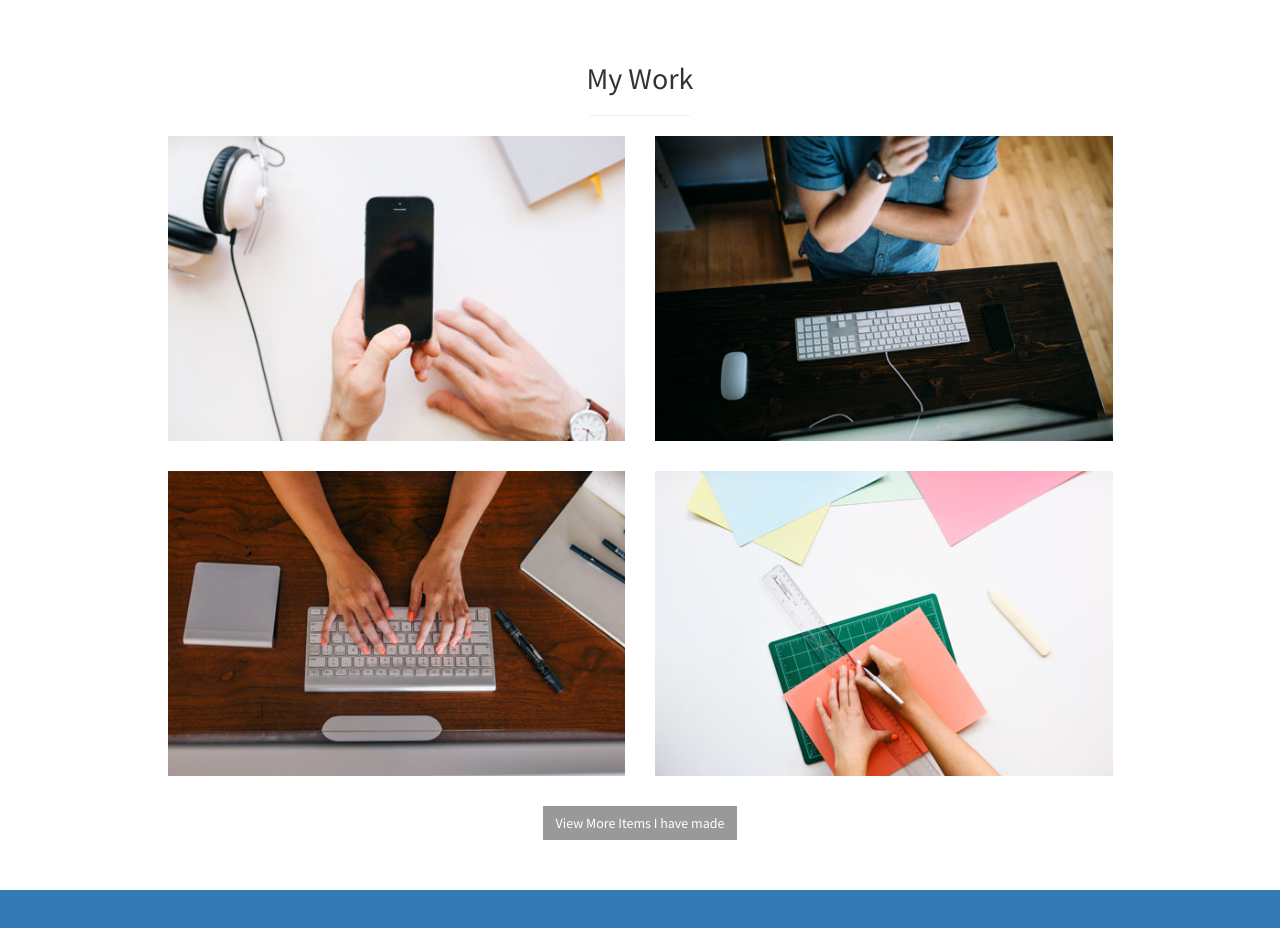
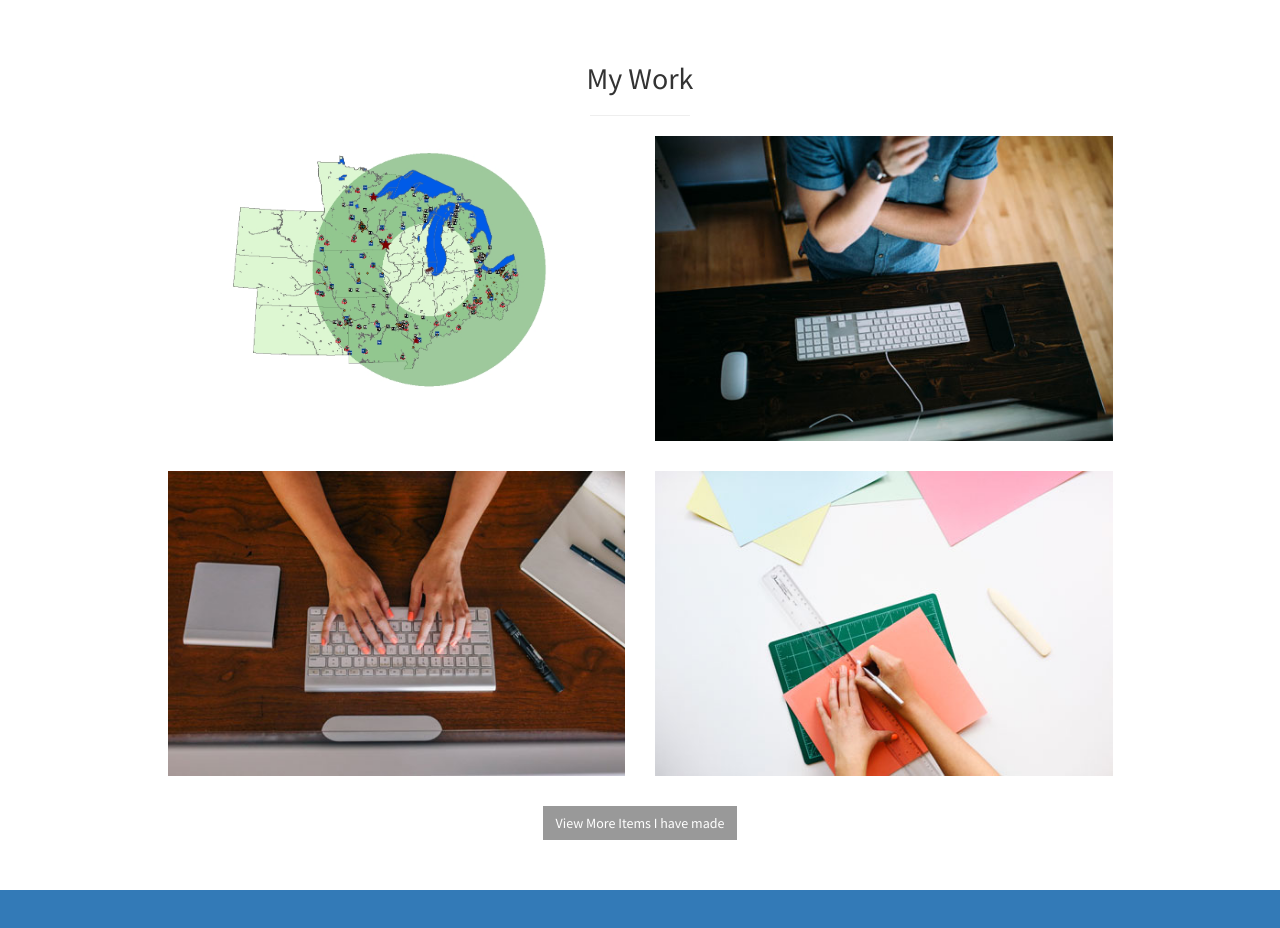
Before and after one commit to jchaitkin/jchaitkin.github.io, a plain HTML site: page index.html in a window 1280 px wide. Shown: the part 1880-2808 px from the top of the page. Drawn offline with Linux system fonts and the light colour scheme.

Commit message:
7122016901

```diff
--- a/index.html
+++ b/index.html
@@ -172,7 +172,7 @@
                         <div class="col-md-6">
                             <div class="portfolio-item">
                                 <a href="#">
-                                    <img class="img-portfolio img-responsive" src="img/portfolio-1.jpg">
+                                    <img class="img-portfolio img-responsive" src="img/JC_GIS_Project_Final 10.jpg">
                                 </a>
                             </div>
                         </div>
```
Also changed, not shown: img/JC_GIS_Project_Final 10.jpg (added).
